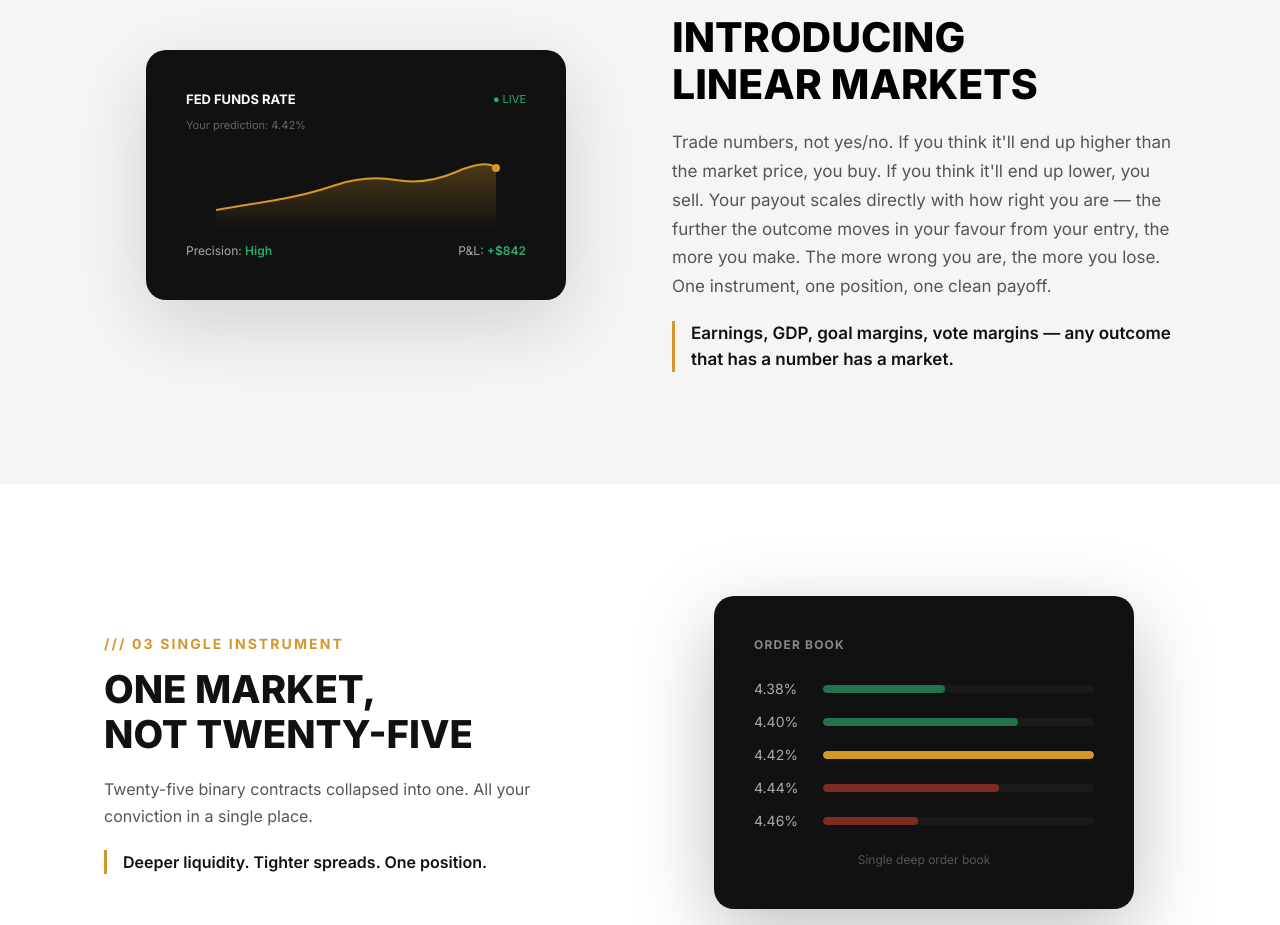
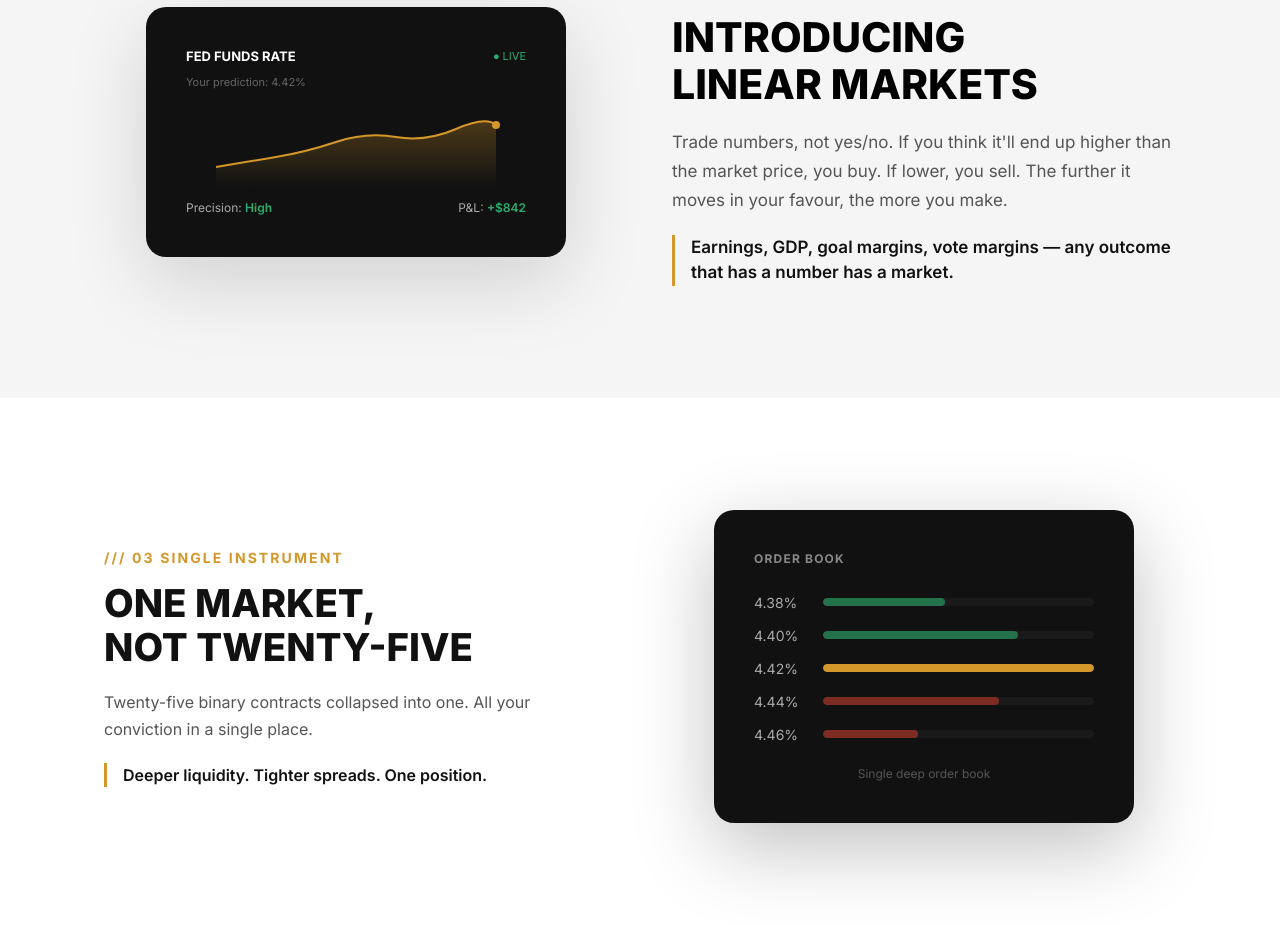
Before and after one commit to tapascodespace/NextBigThing, a Next.js app: page / in a window 1280 px wide. Shown: the part 1722-2647 px from the top of the page. Built offline with nearby package versions, Linux system fonts and the light colour scheme.

Commit message:
Simplify trading description in section 02
Condensed the explanation of trading mechanics for clarity.

```diff
--- a/app/page.tsx
+++ b/app/page.tsx
@@ -667,10 +667,8 @@ function AboutUs() {
             INTRODUCING<br />LINEAR MARKETS
           </h2>
           <p style={{ fontFamily: sans, fontSize: 17, lineHeight: 1.7, color: "#555", marginBottom: "1.25rem" }}>
-            Trade numbers, not yes/no. If you think it'll end up higher than the market price, you buy.
-            If you think it'll end up lower, you sell. Your payout scales directly with how right you
-            are — the further the outcome moves in your favour from your entry, the more you make.
-            The more wrong you are, the more you lose. One instrument, one position, one clean payoff.
+            Trade numbers, not yes/no. If you think it'll end up higher than the market price, you buy. If lower, you sell.
+            The further it moves in your favour, the more you make.
           </p>
           <div style={{ borderLeft: "3px solid #d4972a", paddingLeft: "1rem" }}>
             <p style={{ fontFamily: sans, fontSize: 17, lineHeight: 1.5, color: "#111", fontWeight: 600 }}>
```
